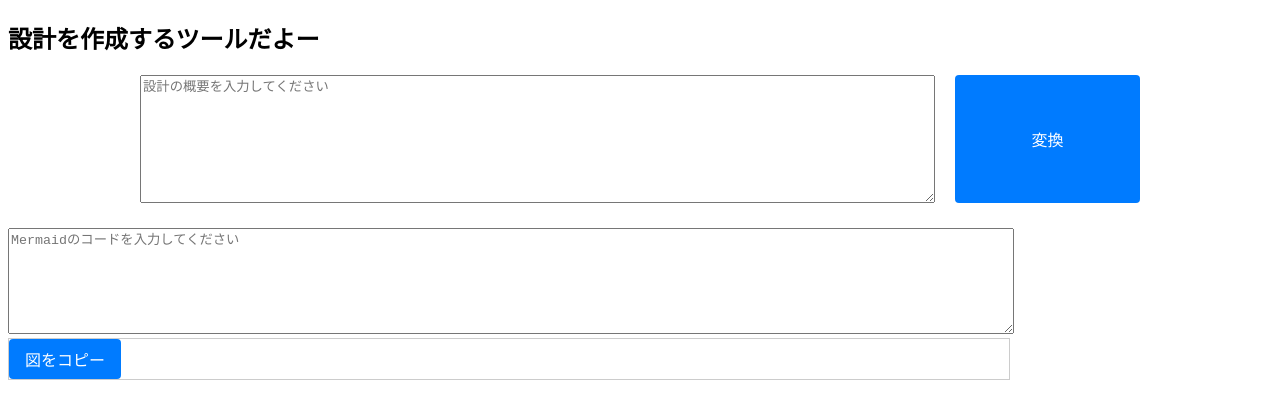
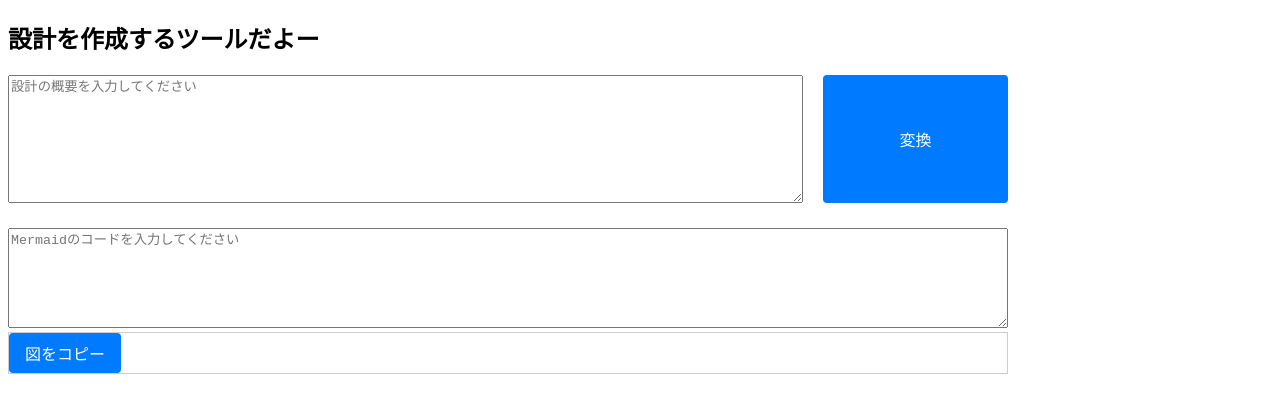
Before and after one commit to Kei-TAKAHATA/design_detailer, a React (Create React App) app in the folder frontend/: page / in a window 1280 px wide. Shown: the top 418 px of the page. Built offline with nearby package versions, Linux system fonts and the light colour scheme.

Commit message:
[feature]ボックスのサイズ調整

```diff
--- a/frontend/src/components/DesignForm/styles.ts
+++ b/frontend/src/components/DesignForm/styles.ts
@@ -10,6 +10,8 @@ export const StyledDesignForm = styled.div<{ height?: string }>`
   max-width: 1000px; /* 最大幅を設定 */
   writing-mode: horizontal-tb; /* 横書きに設定 */
   text-orientation: mixed; /* 通常の文字方向に設定 */
-  margin: 0 auto;
+  // margin: 0 auto;
   margin-bottom: 2%; /* 親要素の幅に対する割合で設定 */
+  margin-left: 0;  /* 左側のマージンを0に設定 */
+  margin-right: 0; /* 右側のマージンを0に設定 */
 `;
--- a/frontend/src/components/MermaidPreview/styles.ts
+++ b/frontend/src/components/MermaidPreview/styles.ts
@@ -4,6 +4,7 @@ export const StyledMermaidPreview = styled.div`
   width: 100%;
   max-width: 1000px; /* 最大幅を設定 */
 
-  border: 1px solid #ccc;
+  border: 1px solid #ccc;  /* 薄いグレーの1ピクセルの枠線を追加 */
+  box-sizing: border-box;
   // padding: 1rem;
 `;
--- a/frontend/src/components/common/TextArea/styles.ts
+++ b/frontend/src/components/common/TextArea/styles.ts
@@ -7,4 +7,8 @@ export const StyledTextArea = styled.textarea<TextAreaProps>`
   max-height: ${({ $maxRows = 20 }) => `calc(1.5em * ${$maxRows})`}; /* デフォルトは20行 */
   line-height: 1.5em;
   resize: vertical;
+  margin-left: 0;
+  margin-right: 0;
+  box-sizing: border-box;
+  resize: vertical;
 `;
```
